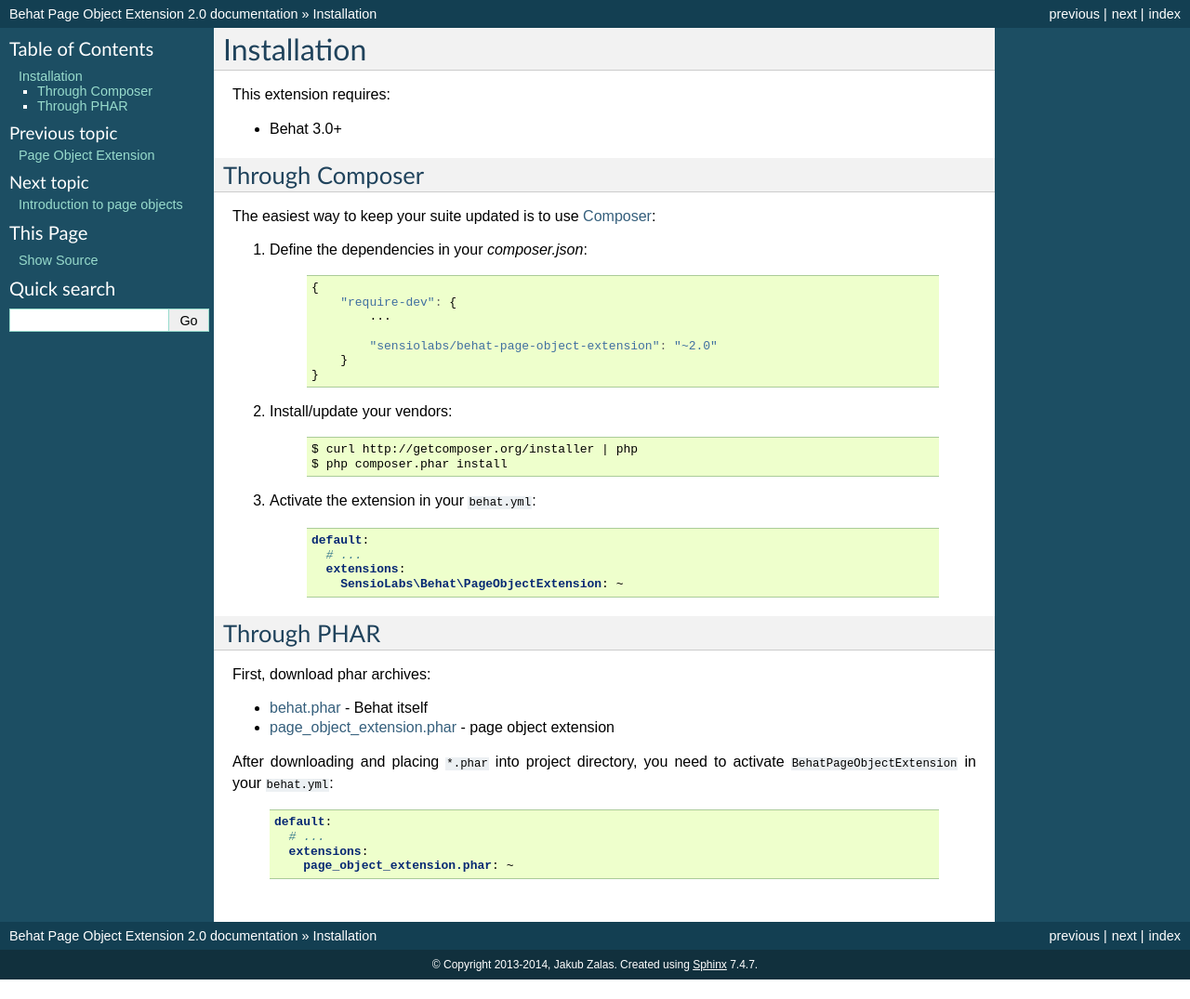
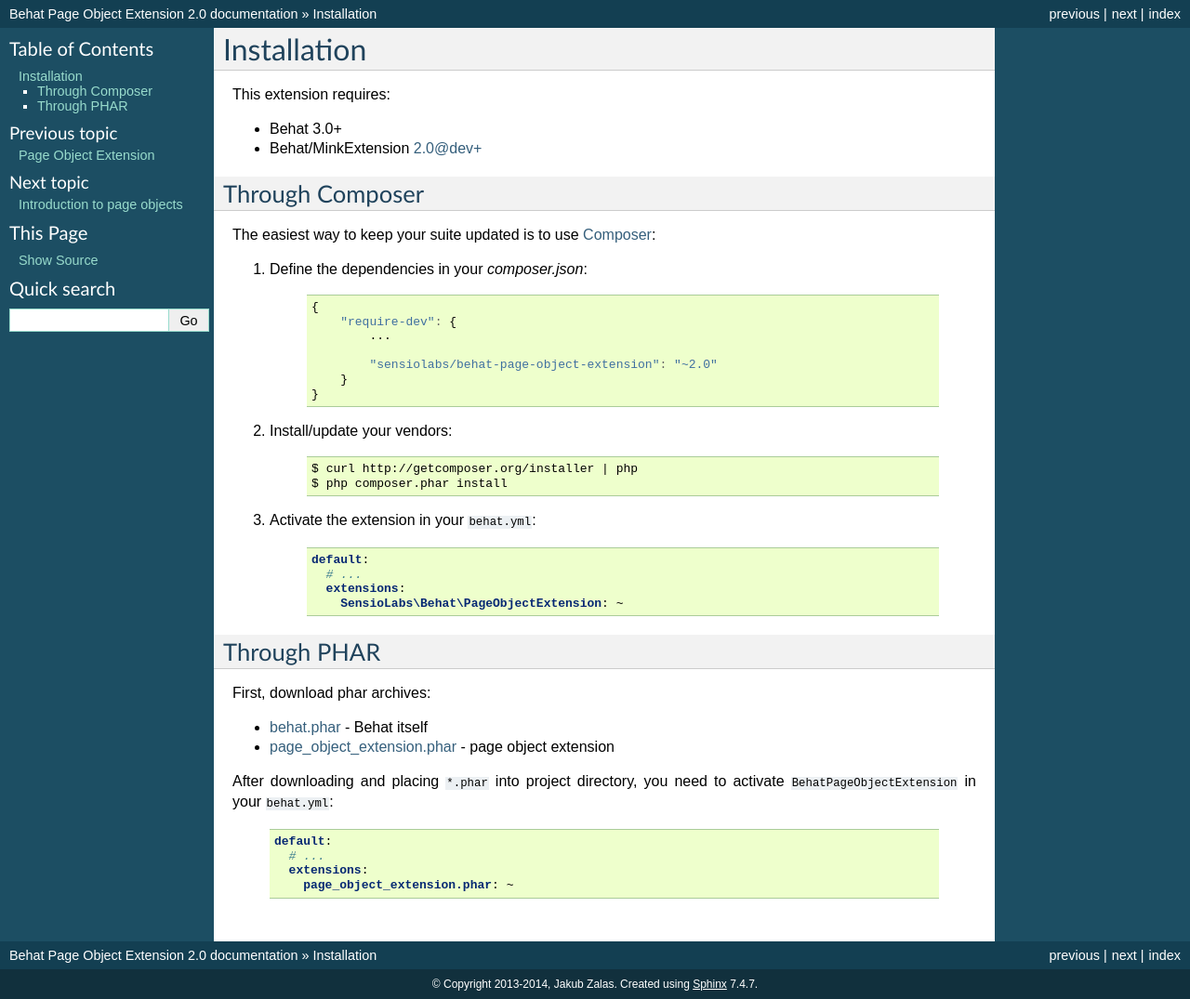
Before and after one commit to sensiolabs/BehatPageObjectExtension, a Sphinx documentation site: the page built from doc/guide/installation.rst, in a window 1280 px wide. Shown: the whole page at 93% size. Built offline with Sphinx 7.4.7, drawn with Linux system fonts in a browser that asks for light colours; before the commit the page ends 1054 px from its top, so only the background shows below that.

Commit message:
Add MinkExtension as extension requirement
Current documentation states that only Behat 3.0+ is
required for BehatPageObjectExtension to work.

By following the bootstrap tutorial in the docs, user
might be misled when launching Behat for the first time
as she will probably end up receiving an exception by telling
that a "non-existent parameter 'mink.parameter'" hasn't been
specified.

This commit should let users be aware of the explicit requirement
the extension has to have in place before using it.

```diff
--- a/doc/guide/installation.rst
+++ b/doc/guide/installation.rst
@@ -4,6 +4,7 @@
 This extension requires:
 
 * Behat 3.0+
+* Behat/MinkExtension 2.0@dev+
 
 Through Composer
 ----------------
```
